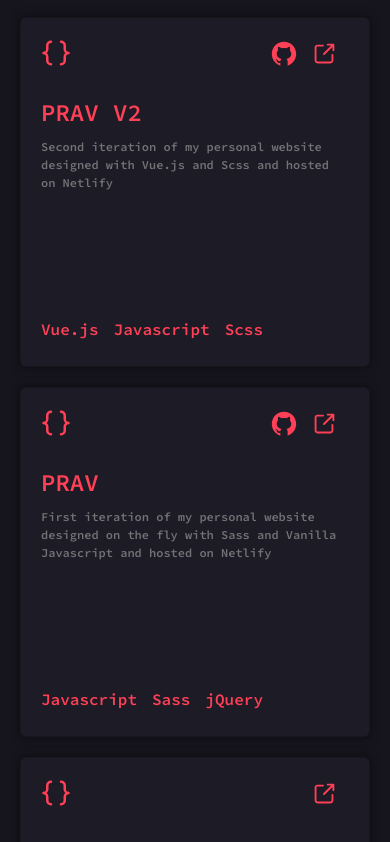
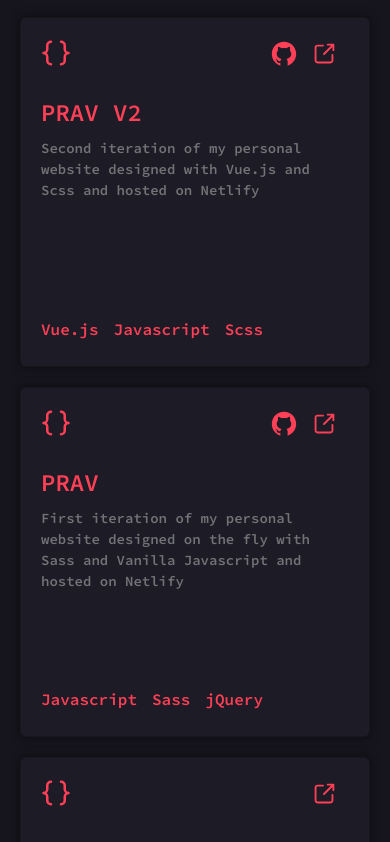
Before and after one commit to praneethravuri/PRAV-V2, a Vue app: page / in a window 390 px wide. Shown: the part 2560-3402 px from the top of the page. Built offline with nearby package versions, Linux system fonts and the light colour scheme.

Commit message:
description - 14px

```diff
--- a/src/styles/experience.scss
+++ b/src/styles/experience.scss
@@ -80,7 +80,7 @@
 
         &-date,
         &-content p {
-            font-size: 12px;
+            font-size: 14px;
         }
     }
 
--- a/src/styles/projects.scss
+++ b/src/styles/projects.scss
@@ -73,6 +73,6 @@
 
 @media (max-width: 600px){
     .card-description{
-        font-size: 12px
+        font-size: 14px
     }
 }
```
